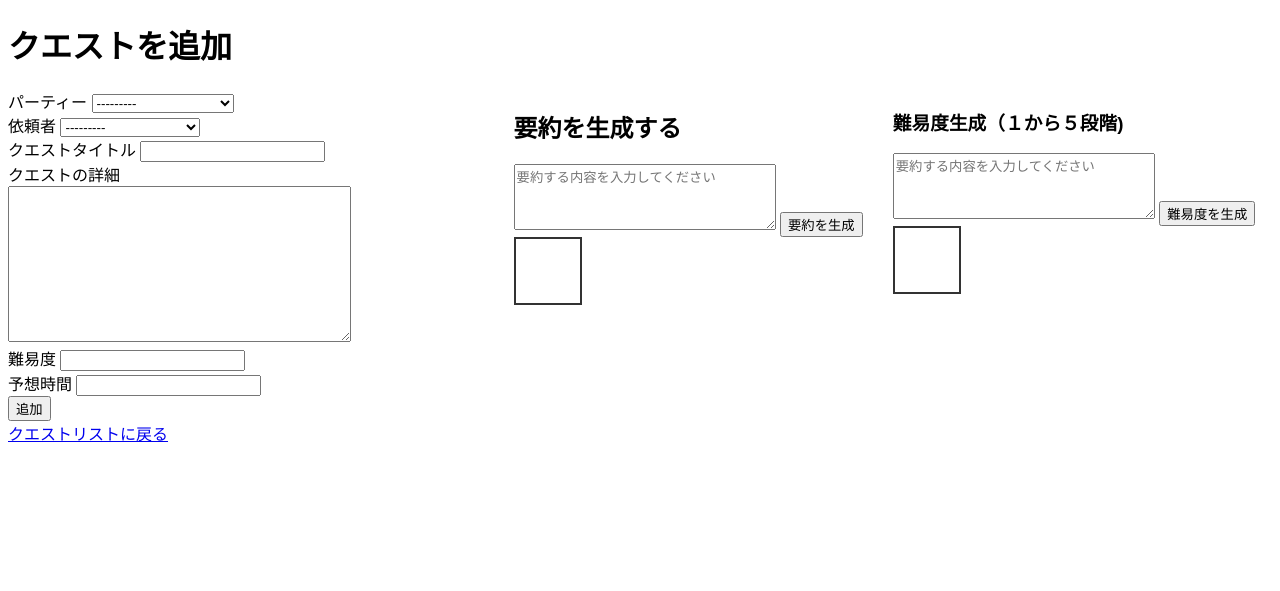
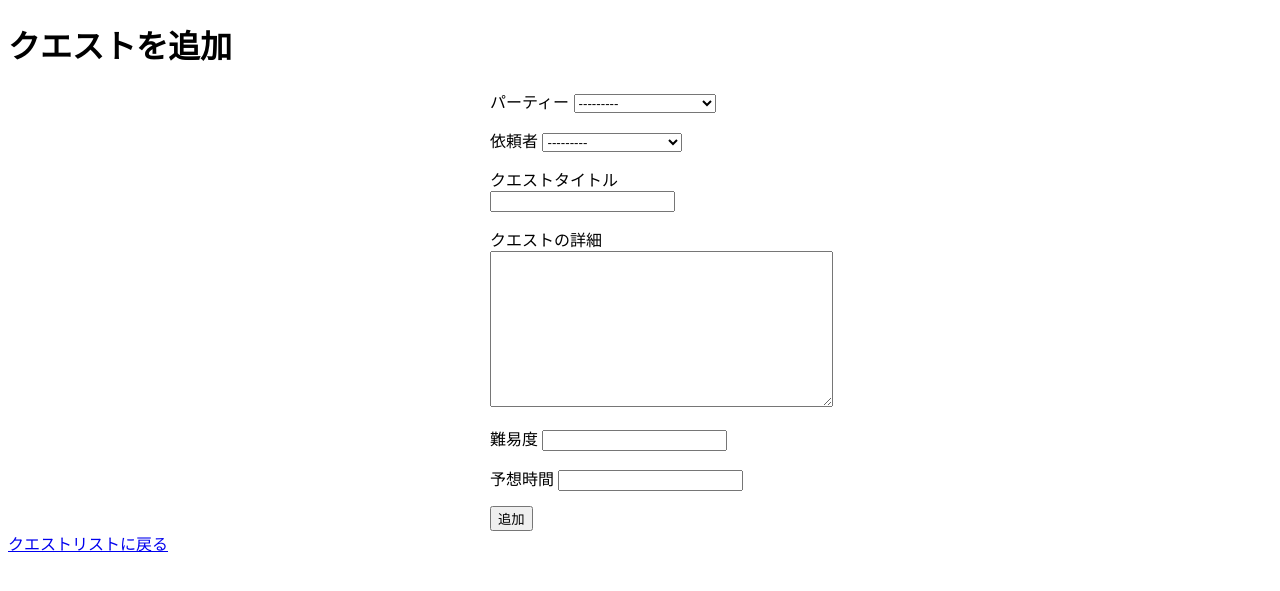
Before and after one commit to s1f10220225/gamification, a Django app: page /quest/add/ in a window 1280 px wide. Shown: the top 591 px of the page. Run offline with Django 5.2, Linux system fonts and the light colour scheme; tables that the repository leaves empty hold one stand-in row (values such as "Sample post").

Commit message:
Revert "Merge branch '要約機能'"
This reverts commit d977e30f7ac347c63d27f5cc83595b935723aec1, reversing
changes made to 0ad6e8626982728c403b558bd688b10b02627a15.

```diff
--- a/gamification/templates/gamification/259add_quest.html
+++ b/gamification/templates/gamification/259add_quest.html
@@ -7,27 +7,19 @@
         body {
             font-family: Arial, sans-serif;
         }
-        .container {
-            display: flex; /* 親要素にflexboxを適用 */
+        .form-container {
+            width: 300px;
+            margin: 0 auto;
         }
-        .form-container {
-            width: 200px;
-            margin-right: 10%; /* 要素間にスペースを作る */
-        }
-        .container > div { /* 子要素にflexアイテムを適用 */
-            flex: 1; /* 子要素がスペースを均等に分割 */
-        }
-        .result{
-            display:inline-block;
-            padding:2em;/*内側余白*/
-            border:solid 2px #333;/*線の種類・太さ・色*/
+        .form-group {
+            margin-bottom: 15px;
         }
     </style>
 </head>
-<h1>クエストを追加</h1>
-<div class="container">
+<body>
+    <h1>クエストを追加</h1>
     <div class="form-container">
-        <form method="post" id="quest-form">
+        <form method="post">
             {% csrf_token %}
             {% for field in form %}
                 <div class="form-group">
@@ -38,57 +30,7 @@
             {% endfor %}
             <button type="submit">追加</button>
         </form>
-        <a href="{% url 'quest' %}">クエストリストに戻る</a>
     </div>
-    <div class="summary-container">
-        <h2>要約を生成する</h2>
-        <textarea id="summary-input" rows="4" cols="30" placeholder="要約する内容を入力してください"></textarea>
-        <button id="generate-summary">要約を生成</button>
-        <div id="summary-result" class="result"></div>
-    </div>
-    <div class="difficulty-container">
-        <h3>難易度生成（１から５段階)</h3>
-        <textarea id="summary-input2" rows="4" cols="30" placeholder="要約する内容を入力してください"></textarea>
-        <button id="generate-difficult">難易度を生成</button>
-        <div id="difficulty-result" class="result"></div>
-    </div>
-</div>
-
-
-
-    <script>
-        document.getElementById('generate-summary').addEventListener('click', async function() {
-            const inputText = document.getElementById('summary-input').value;
-            if (inputText) {
-                const response = await fetch('/generate-summary/', {
-                    method: 'POST',
-                    headers: {
-                        'Content-Type': 'application/json',
-                        'X-CSRFToken': '{{ csrf_token }}'
-                    },
-                    body: JSON.stringify({ content: inputText })
-                });
-                const result = await response.json();
-                document.getElementById('summary-result').innerText = result.summary;
-            }
-        });
-
-        document.getElementById('generate-difficult').addEventListener('click', async function() {
-            const inputText = document.getElementById('summary-input2').value;
-            if (inputText) {
-                const response = await fetch('/generate-difficult/', {
-                    method: 'POST',
-                    headers: {
-                        'Content-Type': 'application/json',
-                        'X-CSRFToken': '{{ csrf_token }}'
-                    },
-                    body: JSON.stringify({ content: inputText })
-                });
-                const result = await response.json();
-                document.getElementById('difficulty-result').innerText = result.summary;
-            }
-        });
-
-    </script>
+    <a href="{% url 'quest' %}">クエストリストに戻る</a>
 </body>
 </html>
--- a/gamification/templates/gamification/259pass.html
+++ b/gamification/templates/gamification/259pass.html
@@ -18,7 +18,6 @@
     </style>
 </head>
 <body>
-    <!--パスワードはconfig.settingの中-->
     <h1>パスワードを入力</h1>
     <div class="form-container">
         <form method="post">
--- a/gamification/templates/gamification/259quest_list.html
+++ b/gamification/templates/gamification/259quest_list.html
@@ -52,11 +52,8 @@
         .quest-meta {
             font-size: 0.9em;
             color: #6D6D6D;
-            padding:2em;/*内側余白*/
-            border:solid 2px #333;/*線の種類・太さ・色*/
         }
         .status {
-            color: red;
             font-weight: bold;
         }
     </style>
@@ -78,7 +75,7 @@
                     </h2>
                     <p class="quest-detail">{{ quest.detail }}</p>
                     <p class="quest-meta">
-                        難易度: <span class="difficulty">{{ quest.difficulty }}</span> <br>
+                        難易度: <span class="difficulty">{{ quest.difficulty }}</span> |
                         予想時間: <span>{{ quest.time }}</span> |
                         状態: <span class="status">{{ quest.status }}</span>
                     </p>
--- a/gamification/templates/gamification/top.html
+++ b/gamification/templates/gamification/top.html
@@ -10,7 +10,6 @@
 <body>
     <h1>この画面が見えてればOK!</h1>
     <p>開発がんばろー！</p>
-    <a href="{% url 'quest' %}">クエストリストに戻る</a>
 </body>
 
 </html>
--- a/gamification/urls.py
+++ b/gamification/urls.py
@@ -9,11 +9,5 @@ urlpatterns = [
     path('user/<int:user_id>/status/', views.display_status, name='display_status'),  # ステータス表示用のURL
     path('pass/', views.password2, name='password'),  # パスワード入力ページのURL
     path('quest/accept/<int:quest_id>/', views.accept_quest, name='accept_quest'),  # 受けるURLを追加
-
     path('225/gpt', views.gpt, name='gpt'), # GPTと会話できるプロトタイプページ
-
-    path('quest/delete/<int:quest_id>/', views.delete_quest, name='delete_quest'),
-    path('generate-summary/', views.generate_summary, name='generate_summary'),
-    path('generate-difficult/', views.generate_difficult, name='generate_difficult'),
-
 ]
--- a/gamification/views.py
+++ b/gamification/views.py
@@ -36,8 +36,8 @@ def display_status(request, user_id):
     status = Status.objects.filter(user=user.user_id).order_by("category")  # 取得したユーザーを使ってステータスを取得
     return render(request, 'gamification/display_status.html', {'user': user, 'status': status})  # 取得したユーザーをテンプレートに渡す
 
-#def password(request):
-#    return render(request, "gamification/259pass.html")  # この関数は必要ないかも
+def password(request):
+    return render(request, "gamification/259pass.html")  # この関数は必要ないかも
 
 def password2(request):
     if request.method == 'POST':
@@ -54,11 +54,6 @@ def accept_quest(request, quest_id):
     if quest.status == '未受注':
         quest.status = '受注'
         quest.save()
-    else:
-        quest.status = '未受注'
-        quest.save()
-    return redirect('quest')
-
 
     return redirect('quest')
 
@@ -145,74 +140,3 @@ def get_gpt_response(api_key, order, user_message, temperature=0.2): # APIキー
     result = chat(messages)
 
     return result.content  # AIの応答内容を返す
-
-def delete_quest(request, quest_id):
-    quest = get_object_or_404(Quest, pk=quest_id)
-    quest.delete()
-    return redirect('quest')  # 削除後のリダイレクト先を指定
-#/////////////////
-# views.py
-from langchain_openai import ChatOpenAI
-from langchain.schema import HumanMessage
-import json
-from django.http import JsonResponse
-from django.views.decorators.csrf import csrf_exempt
-
-# OpenAI APIキーやベースURLの設定
-OPENAI_API_KEY = ""  # 必要に応じてセキュアに管理してください
-OPENAI_API_BASE = 'https://api.openai.iniad.org/api/v1'  # 正しいAPIベースURLに修正
-
-# ChatOpenAIインスタンスを初期化
-chat = ChatOpenAI(openai_api_key=OPENAI_API_KEY, openai_api_base=OPENAI_API_BASE, model_name='gpt-4o-mini', temperature=2)
-
-@csrf_exempt
-def generate_summary(request):
-    if request.method == "POST":
-        try:
-            data = json.loads(request.body)
-            content = data.get('content', '')
-
-            # OpenAI APIを使用した要約処理
-            messages = [
-                HumanMessage(content='100文字で要約してください'),
-                HumanMessage(content=content)
-            ]
-
-            result = chat.invoke(messages)  # 前述のchatインスタンスを使用
-            # resultの構造
-            summary = result.content if hasattr(result, 'content') else '要約の取得に失敗しました'
-            return JsonResponse({'summary': summary})
-
-        except json.JSONDecodeError:
-            return JsonResponse({'error': 'Invalid JSON format'}, status=400)
-        except Exception as e:
-            return JsonResponse({'error': str(e)}, status=500)
-
-    return JsonResponse({'error': 'Invalid request'}, status=400)
-
-#chat = ChatOpenAI(openai_api_key=OPENAI_API_KEY, openai_api_base=OPENAI_API_BASE, model_name='gpt-4o-mini', temperature=2)
-
-@csrf_exempt
-def generate_difficult(request):
-    if request.method == "POST":
-        try:
-            data = json.loads(request.body)
-            content = data.get('content', '')
-
-            # OpenAI APIを使用した要約処理
-            messages = [
-                HumanMessage(content='難易度を、1から5段階で答えてくださいあと、数字のみでお願いします'),
-                HumanMessage(content=content)
-            ]
-
-            result = chat.invoke(messages)  # 前述のchatインスタンスを使用
-            # resultの構造を確認した方が良い
-            summary = result.content if hasattr(result, 'content') else '要約の取得に失敗しました'
-            return JsonResponse({'summary': summary})
-
-        except json.JSONDecodeError:
-            return JsonResponse({'error': 'Invalid JSON format'}, status=400)
-        except Exception as e:
-            return JsonResponse({'error': str(e)}, status=500)
-
-    return JsonResponse({'error': 'Invalid request'}, status=400)
```
Also changed, not shown: gamification/templates/gamification/259quest_detail.html (+3 -15 lines), config/settings.py (line endings or trailing spaces).
